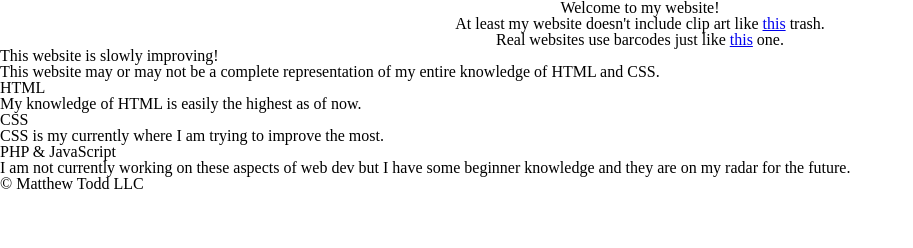
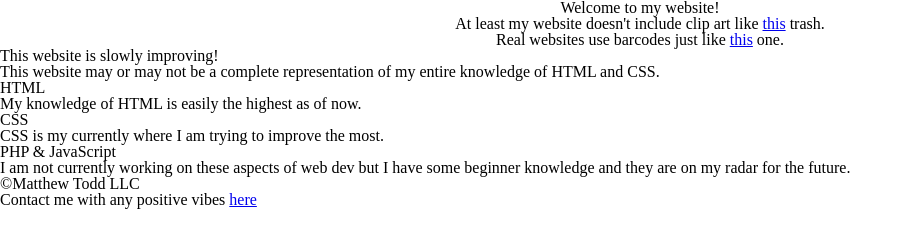
Before and after one commit to matttodd/matttodd.github.io-retired, a plain HTML site: page index.html in a window 1280 px wide. Shown: the whole page, without its empty margins (0-913 px from the left). Drawn offline with Linux system fonts and the light colour scheme.

Commit message:
Email me!

```diff
--- a/index.html
+++ b/index.html
@@ -30,6 +30,7 @@
         </section>
     </section>
     <footer>
-        <small>&copy; Matthew Todd LLC</small>
+        <small>&copy;Matthew Todd LLC</small>
+        <h5>Contact me with any <em>positive</em> vibes <a href="mailto:matttodd6@gmail.com?subject=You%20Are%20My%20Inspiration!"><strong>here</strong></a></h5>
     </footer>
 </body>
```
